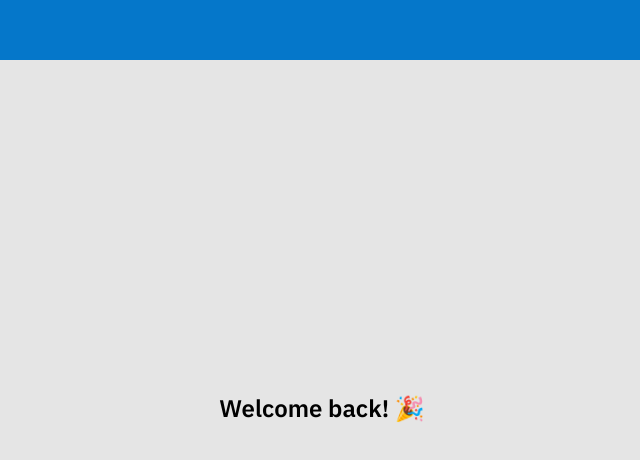
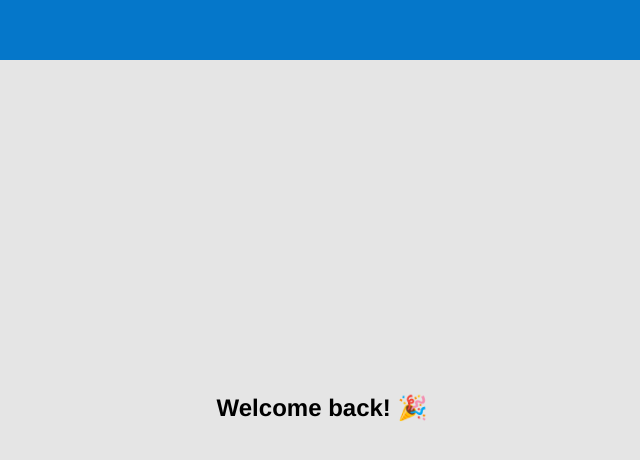
Before and after one commit to stytchauth/stytch-javascript-example, a website: page public/home.html in a window 1280 px wide. Shown: the full height of the page, 318-958 px from the left. Drawn offline with Linux system fonts and the light colour scheme.

Commit message:
Switch font to Helvetica

```diff
--- a/public/styles.css
+++ b/public/styles.css
@@ -5,7 +5,7 @@ body {
 .App {
   align-items: center;
   display: flex;
-  font-family: 'IBM Plex Sans';
+  font-family: 'Helvetica';
   height: 100vh;
   justify-content: center;
   text-align: center;
```
Also changed, not shown: public/signupOrLogin.html (+1 -1 lines).
